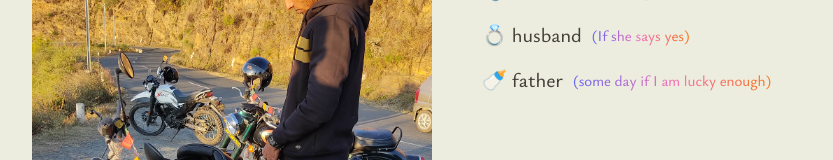
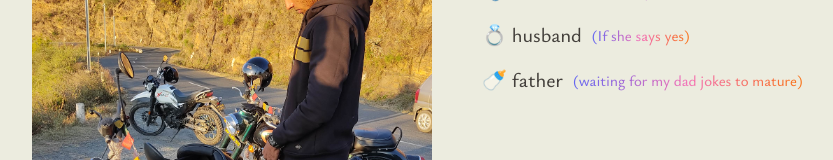
Before and after one commit to sriniously/sriniously, a Next.js app: page / in a window 1280 px wide. Shown: the part 480-640 px from the top of the page, without its empty margins (153-986 px from the left). Built offline with nearby package versions, Linux system fonts and the light colour scheme.

Commit message:
navigation

```diff
--- a/components/home/hero.tsx
+++ b/components/home/hero.tsx
@@ -49,7 +49,7 @@ const qualities = [
   },
   {
     text: "🍼 father",
-    subtext: "(some day if I am lucky enough)",
+    subtext: "(waiting for my dad jokes to mature)",
     initial: "hidden",
     animate: "visible",
   },
```
